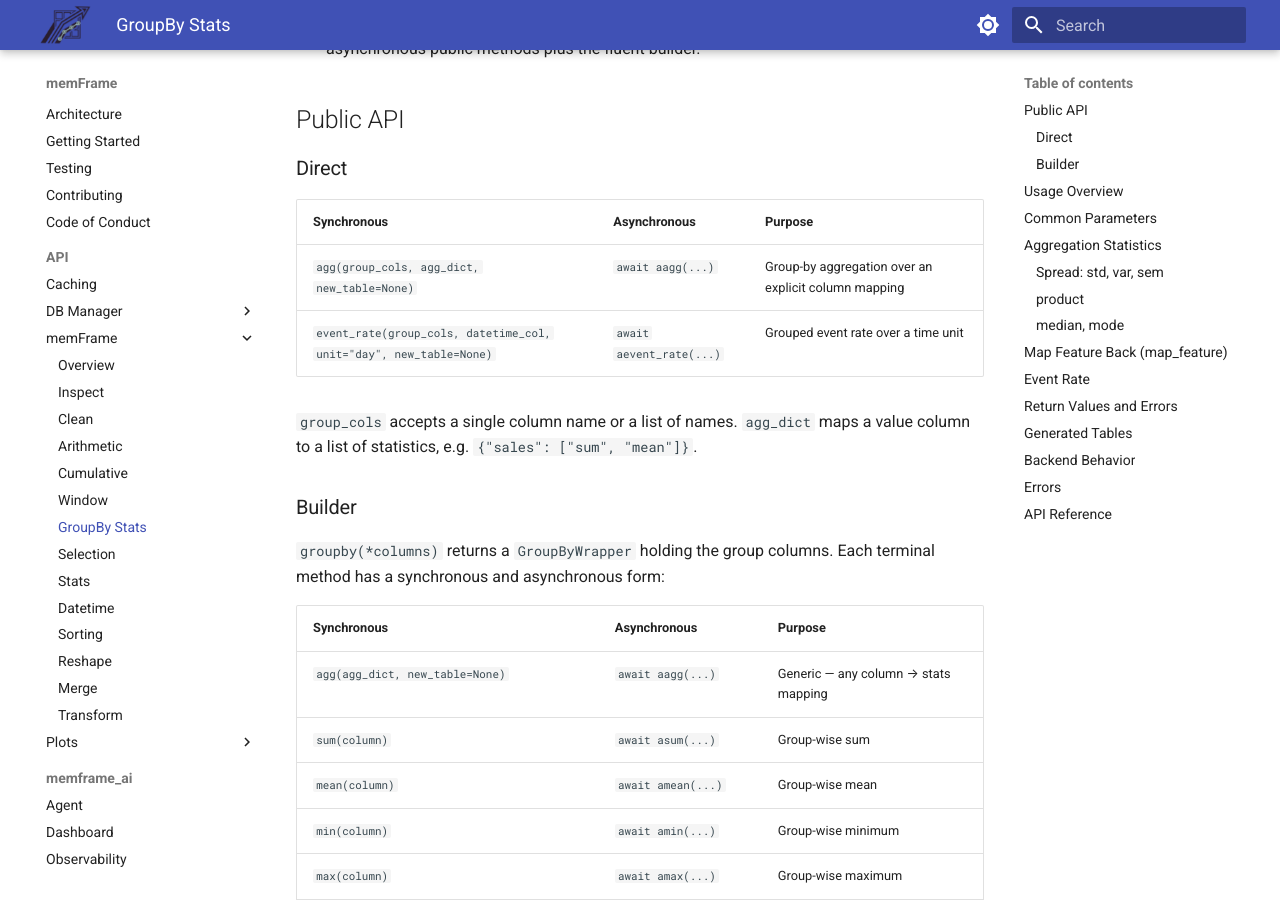
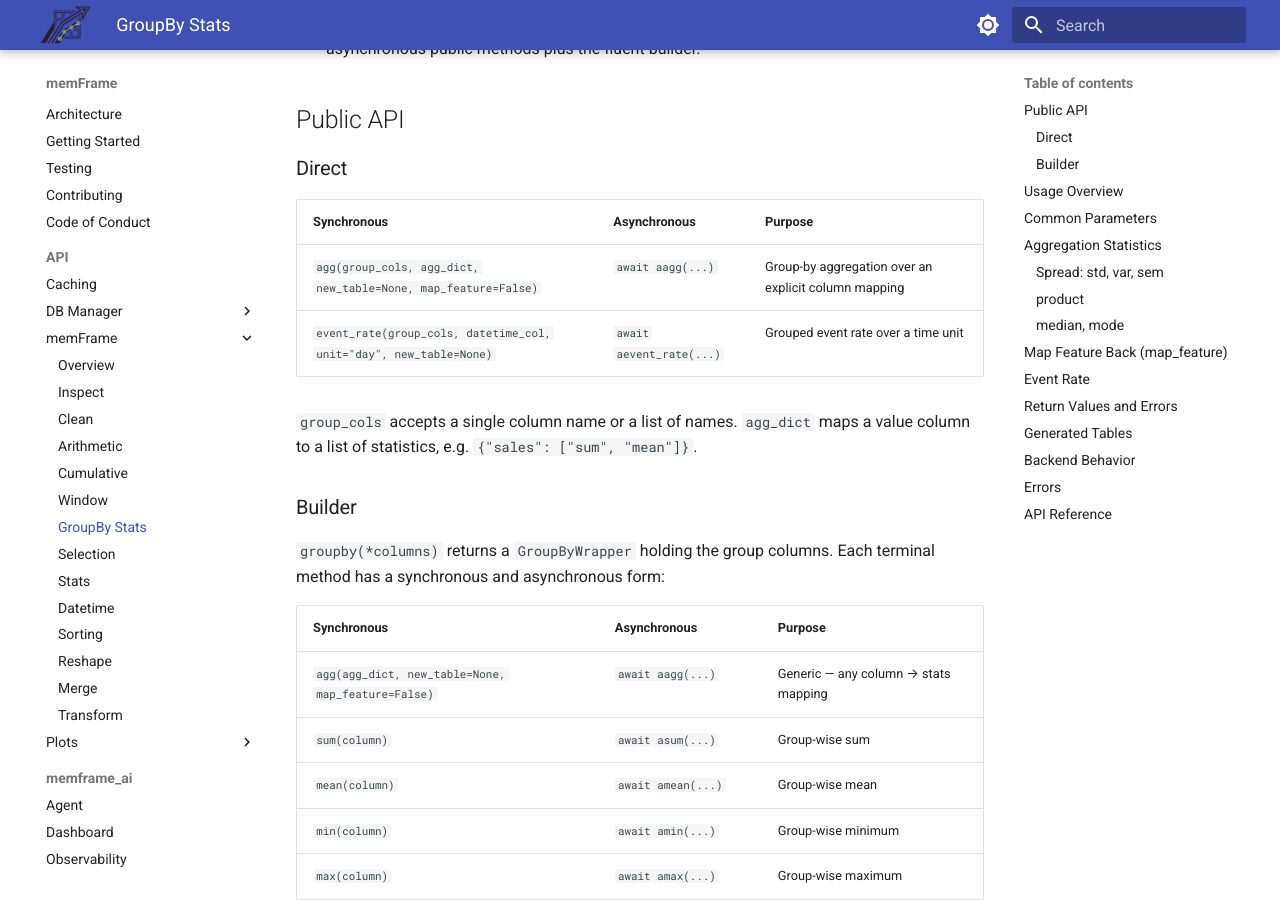
Before and after one commit to Debojit95/memFrame, an MkDocs documentation site: the page built from docs/api/groupby/groupby_stats.md, in a window 1280 px wide and 900 px high, scrolled down 1029 px. Built offline with MkDocs 1.6.1 and Material for MkDocs 9.7.7, drawn with Linux system fonts in a browser that asks for light colours; some of the changed text lies outside the part shown.

Commit message:
[docs] groupby map_feature signatures and async example

````diff
--- a/docs/api/groupby/groupby_stats.md
+++ b/docs/api/groupby/groupby_stats.md
@@ -50,7 +50,7 @@
 
 | Synchronous | Asynchronous | Purpose |
 | --- | --- | --- |
-| `agg(group_cols, agg_dict, new_table=None)` | `await aagg(...)` | Group-by aggregation over an explicit column mapping |
+| `agg(group_cols, agg_dict, new_table=None, map_feature=False)` | `await aagg(...)` | Group-by aggregation over an explicit column mapping |
 | `event_rate(group_cols, datetime_col, unit="day", new_table=None)` | `await aevent_rate(...)` | Grouped event rate over a time unit |
 
 `group_cols` accepts a single column name or a list of names. `agg_dict`
@@ -64,7 +64,7 @@
 
 | Synchronous | Asynchronous | Purpose |
 | --- | --- | --- |
-| `agg(agg_dict, new_table=None)` | `await aagg(...)` | Generic — any column → stats mapping |
+| `agg(agg_dict, new_table=None, map_feature=False)` | `await aagg(...)` | Generic — any column → stats mapping |
 | `sum(column)` | `await asum(...)` | Group-wise sum |
 | `mean(column)` | `await amean(...)` | Group-wise mean |
 | `min(column)` | `await amin(...)` | Group-wise minimum |
@@ -175,6 +175,14 @@
 ```python
 result = dataset.groupby("region").agg({"sales": ["sum"]}, map_feature=True)
 # original table now has: region, sales, sales_sum
+```
+
+```python
+result = await dataset.aagg(
+    group_cols=["region", "month"],
+    agg_dict={"sales": ["sum"], "qty": ["max"]},
+    map_feature=True,
+)
 ```
 
 Rules:
````
